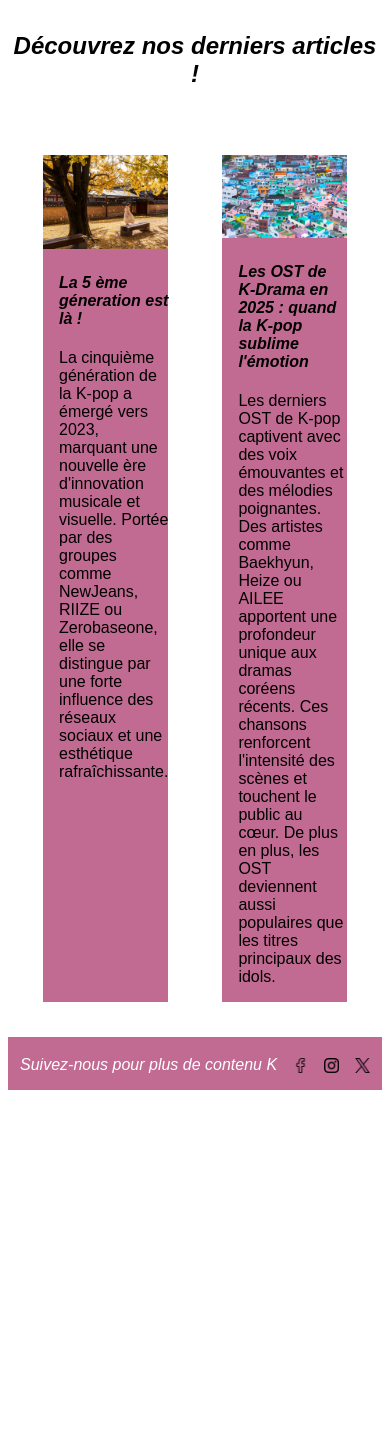
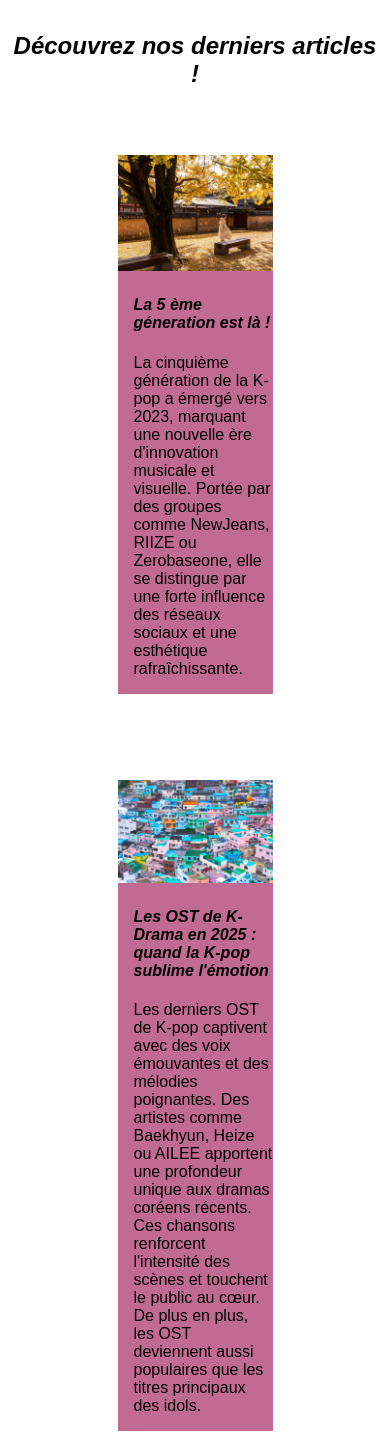
Before and after one commit to shalom-gnassounou/kpath, a PHP site: page / in a window 390 px wide. Shown: the part 498-1931 px from the top of the page. Before the commit the page ends 1588 px from the top, so only its background shows below. Run offline with PHP 8.4, Linux system fonts and the light colour scheme.

Commit message:
article pour mobile

```diff
--- a/asset/css/style.css
+++ b/asset/css/style.css
@@ -190,5 +190,9 @@ footer img {
 
 
 }
-
+#news-article{
+    display: flex;
+    flex-direction: column;
+    align-items: center;
 }
+}
```
